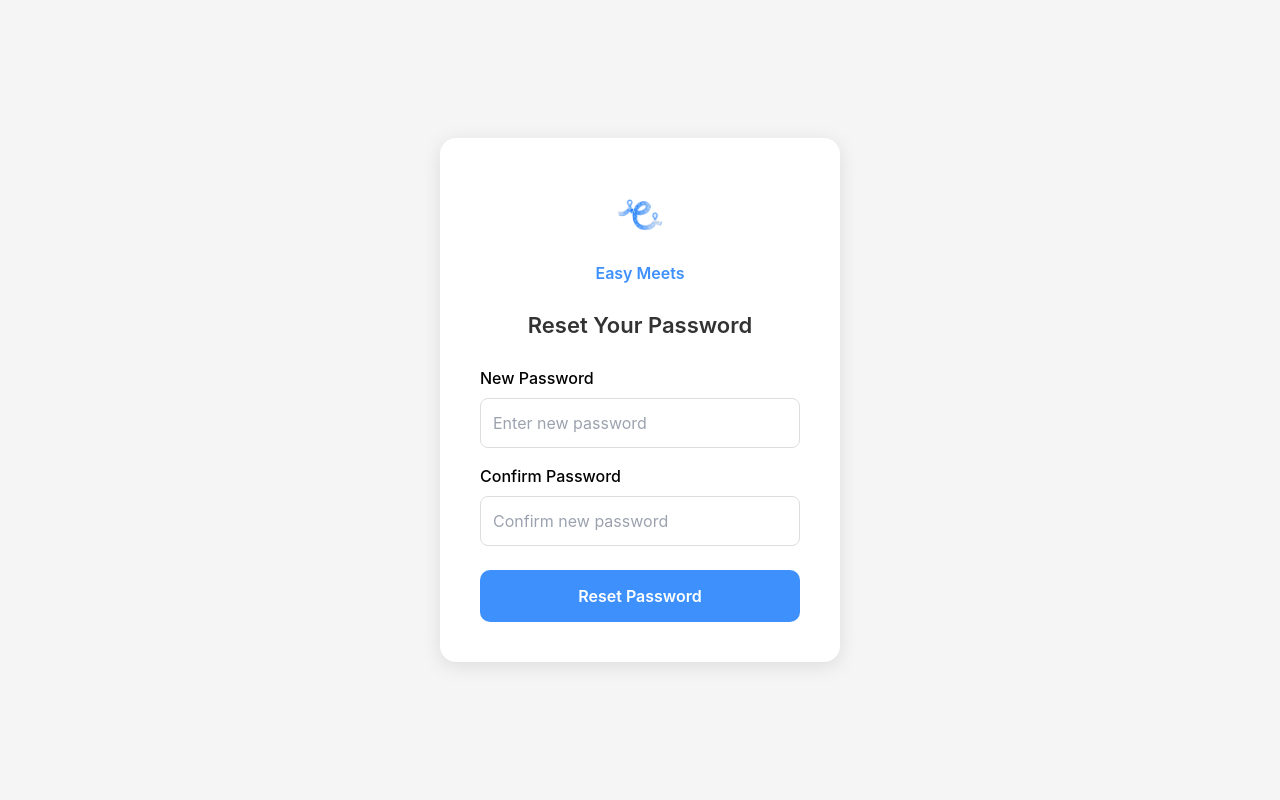
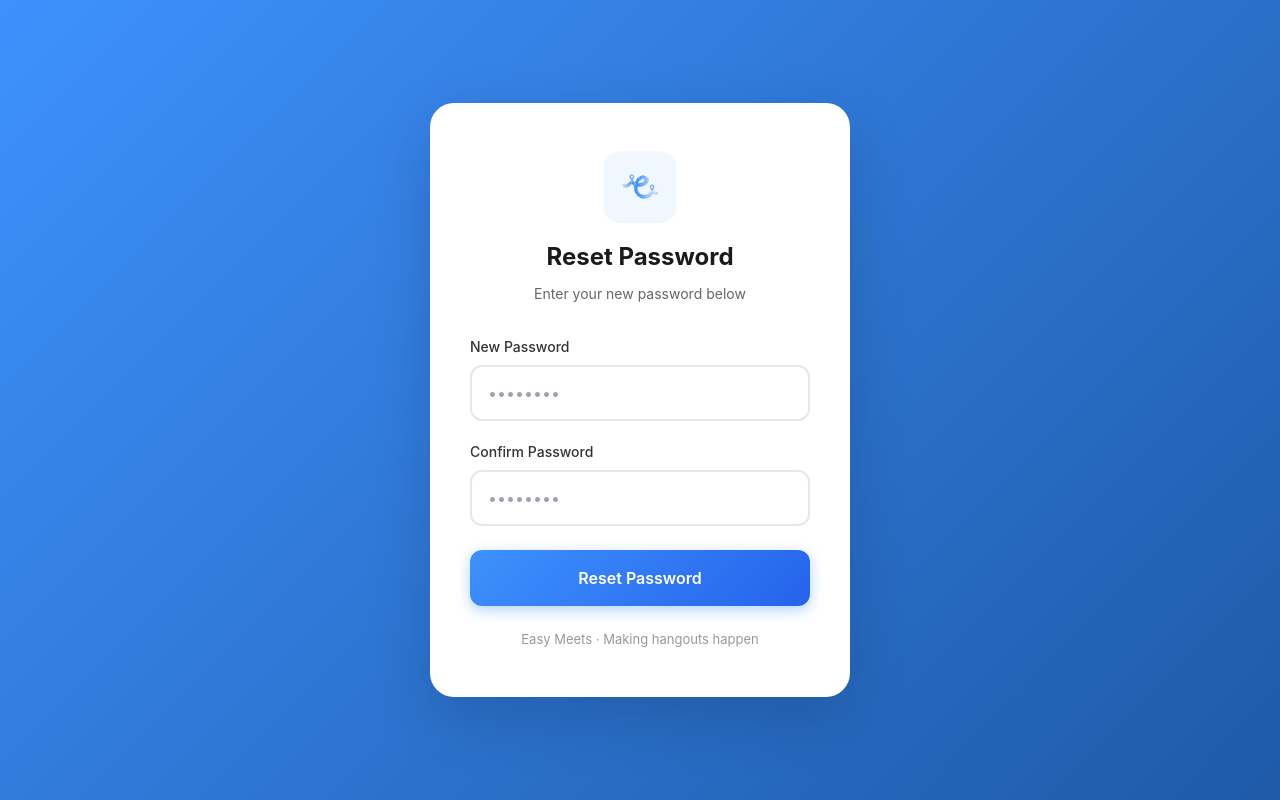
Before and after one commit to MarwhAlzandani/easymeets-web, a Next.js app: page /reset-password in a window 1280 px wide. Built offline with nearby package versions, Linux system fonts and the light colour scheme; no server answers.

Commit message:
Redesign reset password page

```diff
--- a/app/reset-password/page.tsx
+++ b/app/reset-password/page.tsx
@@ -49,7 +49,7 @@ export default function ResetPassword() {
     if (error) {
       setError(error.message);
     } else {
-      setMessage('Password updated successfully! You can now open the app and log in.');
+      setMessage('Password updated successfully!');
     }
   };
 
@@ -59,15 +59,15 @@ export default function ResetPassword() {
       display: 'flex',
       alignItems: 'center',
       justifyContent: 'center',
-      backgroundColor: '#f5f5f5',
+      background: 'linear-gradient(135deg, #3e91fd 0%, #1e5aa8 100%)',
       padding: '20px',
     }}>
       <div style={{
         backgroundColor: 'white',
-        padding: '40px',
-        borderRadius: '16px',
-        boxShadow: '0 4px 20px rgba(0,0,0,0.1)',
-        maxWidth: '400px',
+        padding: '48px 40px',
+        borderRadius: '24px',
+        boxShadow: '0 20px 60px rgba(0,0,0,0.15)',
+        maxWidth: '420px',
         width: '100%',
       }}>
 
@@ -76,53 +76,72 @@ export default function ResetPassword() {
           display: 'flex',
           flexDirection: 'column',
           alignItems: 'center',
-          marginBottom: '24px'
+          marginBottom: '32px'
+        }}>
+          <div style={{
+            width: '72px',
+            height: '72px',
+            backgroundColor: '#f0f7ff',
+            borderRadius: '16px',
+            display: 'flex',
+            alignItems: 'center',
+            justifyContent: 'center',
+            marginBottom: '16px',
           }}>
             <img
               src="/images/logo.png"
               alt="Easy Meets"
               style={{
-              width: '60px',
+                width: '48px',
                 height: 'auto',
                 objectFit: 'contain',
-              marginBottom: '8px'
               }}
             />
+          </div>
+          <h1 style={{
+            color: '#1a1a1a',
+            fontSize: '24px',
+            fontWeight: '700',
+            margin: '0 0 8px 0',
+          }}>
+            Reset Password
+          </h1>
           <p style={{
-            color: '#3e91fd',
-            fontSize: '16px',
-            fontWeight: '600',
+            color: '#666',
+            fontSize: '14px',
             margin: 0,
+            textAlign: 'center',
           }}>
-            Easy Meets
+            Enter your new password below
           </p>
         </div>
 
-        {/* Title */}
-        <h2 style={{
-          fontSize: '22px',
-          marginBottom: '24px',
-          textAlign: 'center',
-          color: '#333',
-          fontWeight: '600',
-        }}>
-          Reset Your Password
-        </h2>
-
         {message ? (
           <div style={{
-            backgroundColor: '#d4edda',
-            color: '#155724',
-            padding: '16px',
-            borderRadius: '8px',
+            backgroundColor: '#f0fdf4',
+            border: '1px solid #86efac',
+            padding: '20px',
+            borderRadius: '12px',
             textAlign: 'center',
           }}>
+            <div style={{ fontSize: '32px', marginBottom: '12px' }}>✓</div>
+            <p style={{ color: '#166534', fontWeight: '600', margin: '0 0 8px 0' }}>
               {message}
+            </p>
+            <p style={{ color: '#166534', fontSize: '14px', margin: 0 }}>
+              You can now open the app and log in.
+            </p>
           </div>
         ) : (
           <form onSubmit={handleReset}>
-            <div style={{ marginBottom: '16px' }}>
-              <label style={{ display: 'block', marginBottom: '8px', fontWeight: '500' }}>
+            <div style={{ marginBottom: '20px' }}>
+              <label style={{
+                display: 'block',
+                marginBottom: '8px',
+                fontWeight: '500',
+                fontSize: '14px',
+                color: '#333',
+              }}>
                 New Password
               </label>
               <input
@@ -131,19 +150,29 @@ export default function ResetPassword() {
                 onChange={(e) => setPassword(e.target.value)}
                 style={{
                   width: '100%',
-                  padding: '12px',
-                  borderRadius: '8px',
-                  border: '1px solid #ddd',
+                  padding: '14px 16px',
+                  borderRadius: '12px',
+                  border: '2px solid #e5e7eb',
                   fontSize: '16px',
                   boxSizing: 'border-box',
+                  transition: 'border-color 0.2s',
+                  outline: 'none',
                 }}
-                placeholder="Enter new password"
+                onFocus={(e) => e.target.style.borderColor = '#3e91fd'}
+                onBlur={(e) => e.target.style.borderColor = '#e5e7eb'}
+                placeholder="••••••••"
                 required
               />
             </div>
 
             <div style={{ marginBottom: '24px' }}>
-              <label style={{ display: 'block', marginBottom: '8px', fontWeight: '500' }}>
+              <label style={{
+                display: 'block',
+                marginBottom: '8px',
+                fontWeight: '500',
+                fontSize: '14px',
+                color: '#333',
+              }}>
                 Confirm Password
               </label>
               <input
@@ -152,24 +181,30 @@ export default function ResetPassword() {
                 onChange={(e) => setConfirmPassword(e.target.value)}
                 style={{
                   width: '100%',
-                  padding: '12px',
-                  borderRadius: '8px',
-                  border: '1px solid #ddd',
+                  padding: '14px 16px',
+                  borderRadius: '12px',
+                  border: '2px solid #e5e7eb',
                   fontSize: '16px',
                   boxSizing: 'border-box',
+                  transition: 'border-color 0.2s',
+                  outline: 'none',
                 }}
-                placeholder="Confirm new password"
+                onFocus={(e) => e.target.style.borderColor = '#3e91fd'}
+                onBlur={(e) => e.target.style.borderColor = '#e5e7eb'}
+                placeholder="••••••••"
                 required
               />
             </div>
 
             {error && (
               <div style={{
-                backgroundColor: '#f8d7da',
-                color: '#721c24',
-                padding: '12px',
-                borderRadius: '8px',
-                marginBottom: '16px',
+                backgroundColor: '#fef2f2',
+                border: '1px solid #fecaca',
+                color: '#dc2626',
+                padding: '12px 16px',
+                borderRadius: '12px',
+                marginBottom: '20px',
+                fontSize: '14px',
                 textAlign: 'center',
               }}>
                 {error}
@@ -181,21 +216,42 @@ export default function ResetPassword() {
               disabled={loading}
               style={{
                 width: '100%',
-                padding: '14px',
-                backgroundColor: '#3e91fd',
+                padding: '16px',
+                background: loading ? '#93c5fd' : 'linear-gradient(135deg, #3e91fd 0%, #2563eb 100%)',
                 color: 'white',
                 border: 'none',
-                borderRadius: '10px',
+                borderRadius: '12px',
                 fontSize: '16px',
                 fontWeight: '600',
                 cursor: loading ? 'not-allowed' : 'pointer',
-                opacity: loading ? 0.7 : 1,
+                boxShadow: '0 4px 14px rgba(62, 145, 253, 0.4)',
+                transition: 'transform 0.2s, box-shadow 0.2s',
+              }}
+              onMouseEnter={(e) => {
+                if (!loading) {
+                  e.currentTarget.style.transform = 'translateY(-2px)';
+                  e.currentTarget.style.boxShadow = '0 6px 20px rgba(62, 145, 253, 0.5)';
+                }
+              }}
+              onMouseLeave={(e) => {
+                e.currentTarget.style.transform = 'translateY(0)';
+                e.currentTarget.style.boxShadow = '0 4px 14px rgba(62, 145, 253, 0.4)';
               }}
             >
               {loading ? 'Updating...' : 'Reset Password'}
             </button>
           </form>
         )}
+
+        {/* Footer */}
+        <p style={{
+          textAlign: 'center',
+          marginTop: '24px',
+          fontSize: '13px',
+          color: '#999',
+        }}>
+          Easy Meets · Making hangouts happen
+        </p>
       </div>
     </div>
   );
```
Lines whose indentation alone changed are shown as unchanged.
